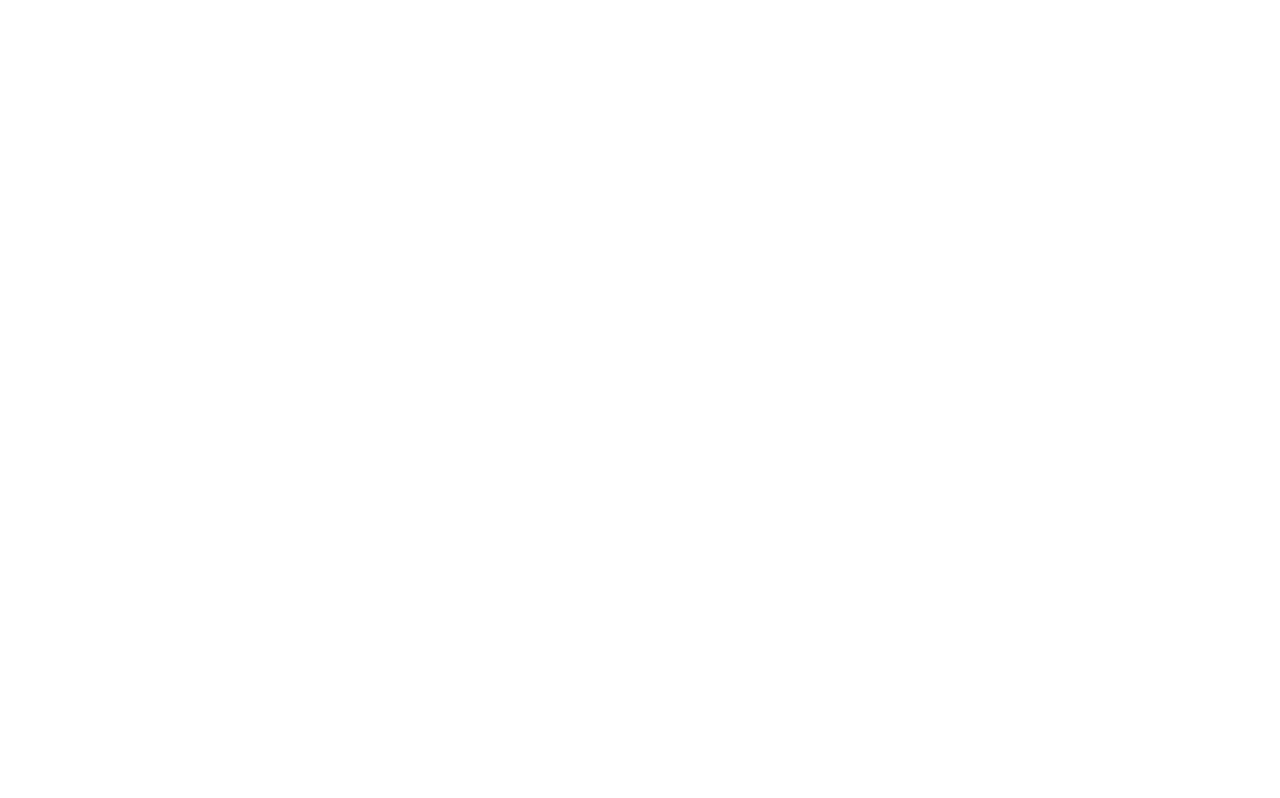
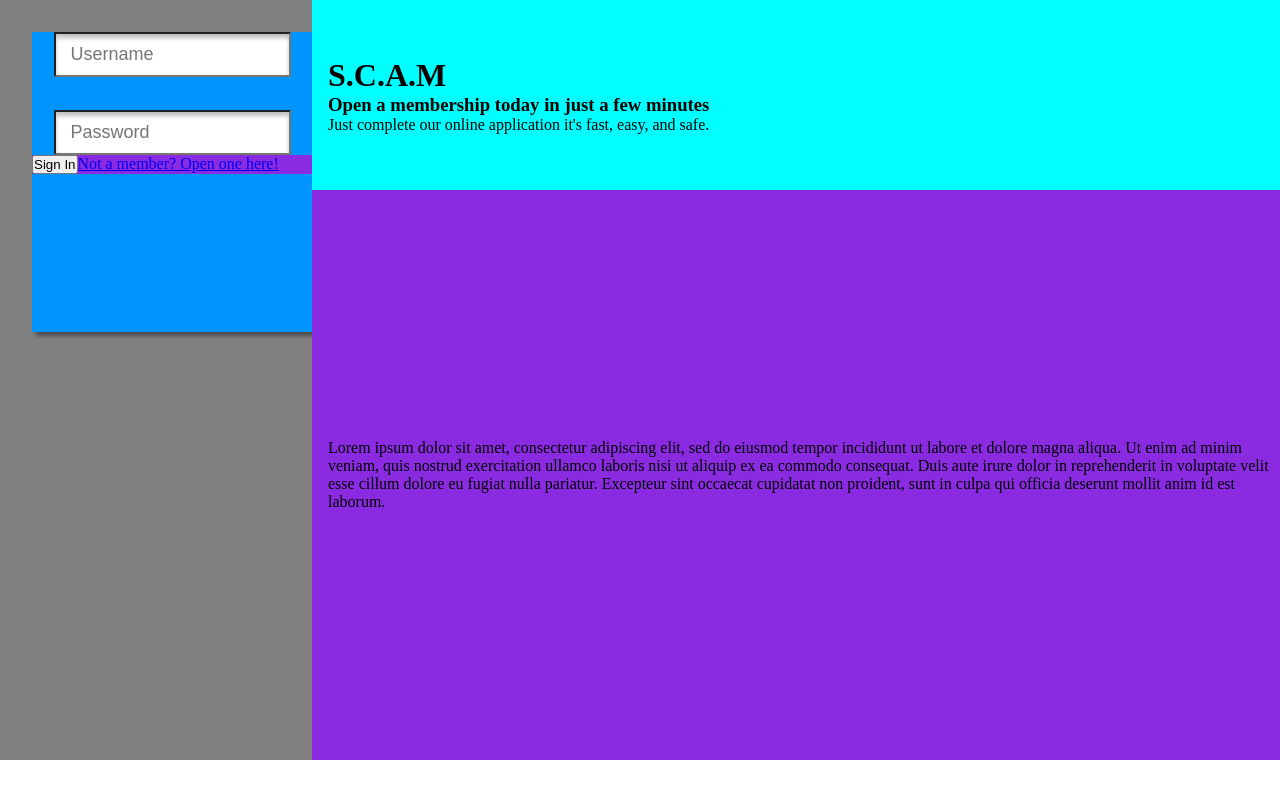
Before and after one commit to mbatista4/second-community-america-mutual-frontend, a React (Create React App) app: page / in a window 1280 px wide. Built offline with nearby package versions, Linux system fonts and the light colour scheme.

Commit message:
Update App.js

```diff
--- a/src/App.js
+++ b/src/App.js
@@ -7,7 +7,13 @@
 export default function App() {
   return (
     <div>
-
+      <Router>
+      <Switch>
+        <Route exact path="/">
+          <LandingPage />
+        </Route>
+      </Switch>
+    </Router>
     </div>
   )
 }
```
